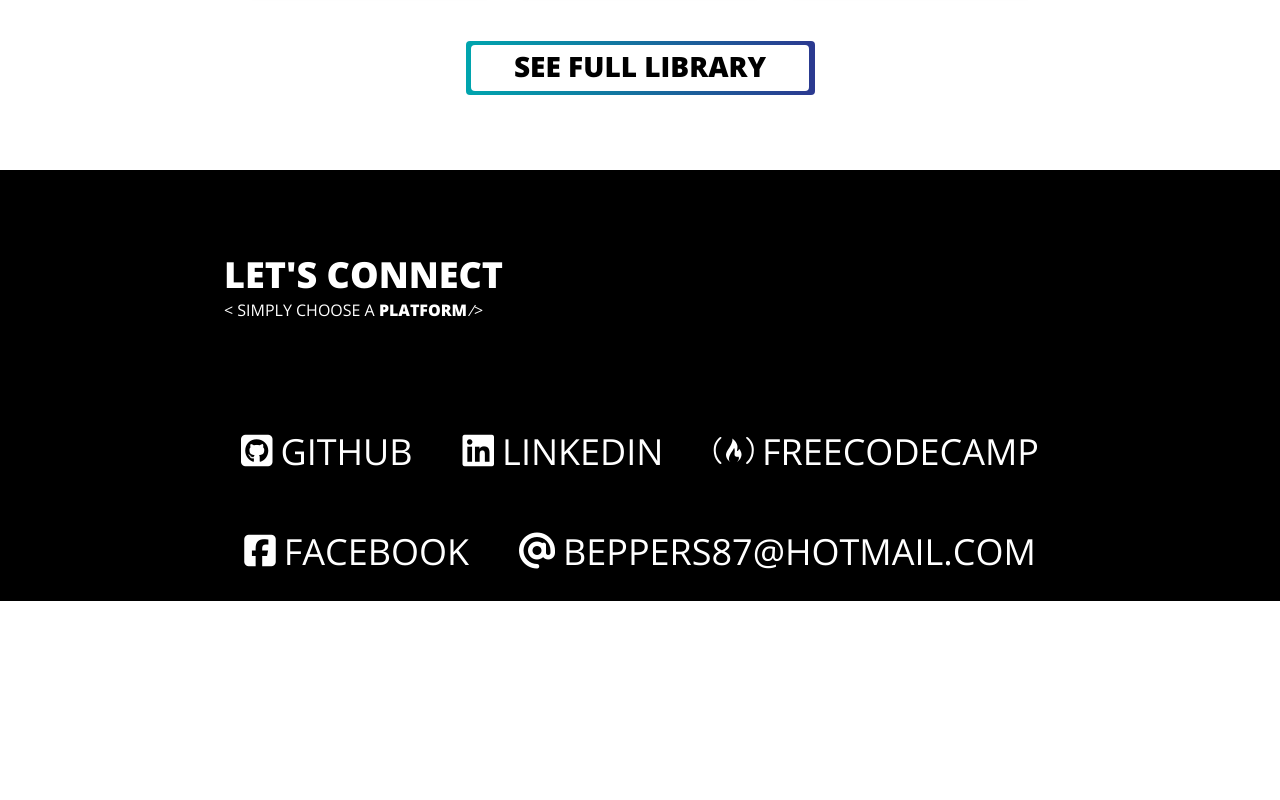
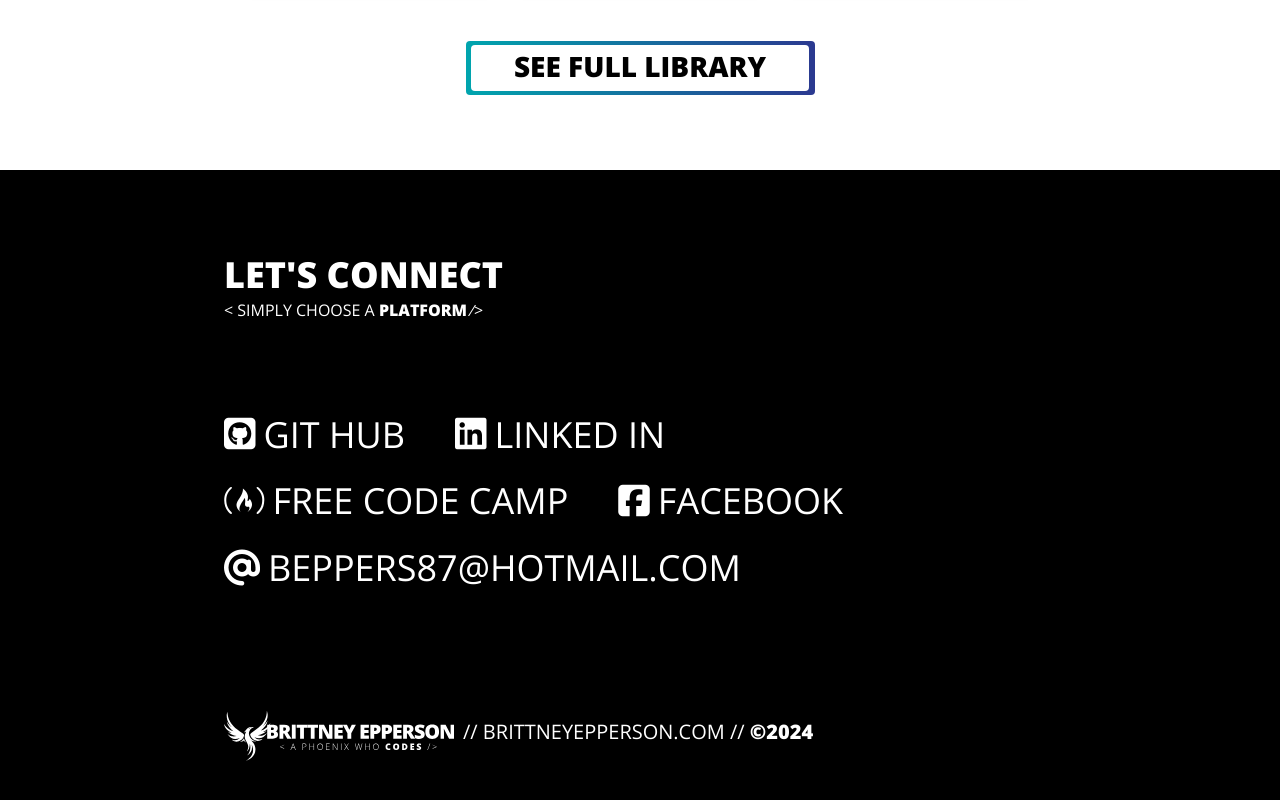
Before and after one commit to ha-x-3/portfolio, a React (Vite) app: page / in a window 1280 px wide. Shown: the part 2897-3697 px from the top of the page. Before the commit the page ends 3498 px from the top, so only its background shows below. Built offline with nearby package versions, Linux system fonts and the light colour scheme.

Commit message:
Added footer

```diff
--- a/src/App.css
+++ b/src/App.css
@@ -253,19 +253,23 @@ a {
   color: white;
 }
 
+.contactContent {
+  width: 65vw;
+  margin: auto;
+}
+
 .contactHeading {
-  width: 65vw;
-  margin: 80px auto;
+  margin: 80px 0;
 }
 
 .contactLinks {
-  width: 65vw;
+  width: 100%;
   height: 200px;
-  margin: auto;
+  margin-bottom: 100px;
   display: flex;
   flex-wrap: wrap;
   align-items: center;
-  justify-content: center;
+  justify-content: flex-start;
   gap: 0 50px;
 }
 
@@ -277,6 +281,17 @@ a {
   align-items: center;
   justify-content: center;
   gap: 8px;
+}
+
+.footer {
+  display: flex;
+  align-items: center;
+  font-size: 20px;
+  margin-bottom: 75px;
+}
+
+.footerLogo {
+  padding: 10px 9px 0 0;
 }
 
 /* Mobile styles */
--- a/src/components/Contact.jsx
+++ b/src/components/Contact.jsx
@@ -1,13 +1,15 @@
-import React from 'react'
+import React from 'react';
+import navLogo from '../assets/NavLogoWhite.svg';
 
 export default function Contact() {
 	return (
 		<div className='contact'>
+			<div className='contactContent'>
 				<div className='contactHeading'>
 					<h1>LET'S CONNECT</h1>
 					<p>
-					&lt; SIMPLY CHOOSE A <span className='bold'>PLATFORM</span>{' '}
-					&#8725;&gt;
+						&lt; SIMPLY CHOOSE A{' '}
+						<span className='bold'>PLATFORM</span> &#8725;&gt;
 					</p>
 				</div>
 				<div className='contactLinks'>
@@ -16,28 +18,30 @@ export default function Contact() {
 						target='_blank'
 						className='contactDetail'
 					>
-					<i className='fa-brands fa-github-square'></i> Github
+						<i className='fa-brands fa-github-square'></i> Git hub
 					</a>
 					<a
 						href='https://www.linkedin.com/in/brittney-epperson/'
 						target='_blank'
 						className='contactDetail'
 					>
-					<i className='fa-brands fa-linkedin'></i> Linkedin
+						<i className='fa-brands fa-linkedin'></i> Linked in
 					</a>
 					<a
 						href='https://www.freecodecamp.org/Beppers87'
 						target='_blank'
 						className='contactDetail'
 					>
-					<i className='fa-brands fa-free-code-camp'></i> freeCodeCamp
+						<i className='fa-brands fa-free-code-camp'></i>{' '}
+						free Code Camp
 					</a>
 					<a
 						href='https://www.facebook.com/brittney.epperson'
 						target='_blank'
 						className='contactDetail'
 					>
-					<i className='fa-brands fa-facebook-square'></i> Facebook
+						<i className='fa-brands fa-facebook-square'></i>{' '}
+						Facebook
 					</a>
 					<a
 						href='mailto:beppers87@hotmail.com'
@@ -47,6 +51,19 @@ export default function Contact() {
 						<i className='fas fa-at'></i> Beppers87@hotmail.com
 					</a>
 				</div>
+				<div className='footer'>
+					<img
+						src={navLogo}
+						alt='Brittney Epperson // A Phoenix who CODES'
+                        className='footerLogo'
+					></img>
+					<p>
+						{' '}
+						// BRITTNEYEPPERSON.COM //
+						<span className='bold'> &#169;2024</span>
+					</p>
+				</div>
+			</div>
 		</div>
 	);
 }
```
Lines whose indentation alone changed are shown as unchanged.
